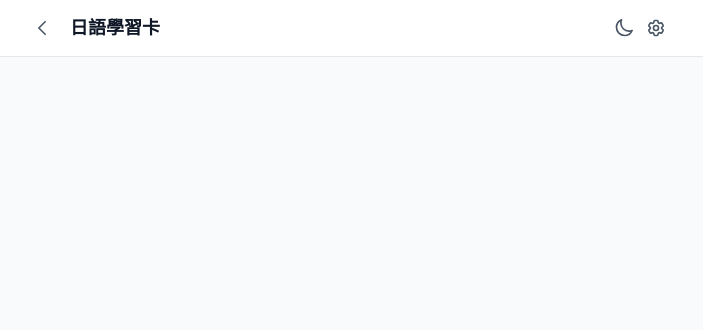
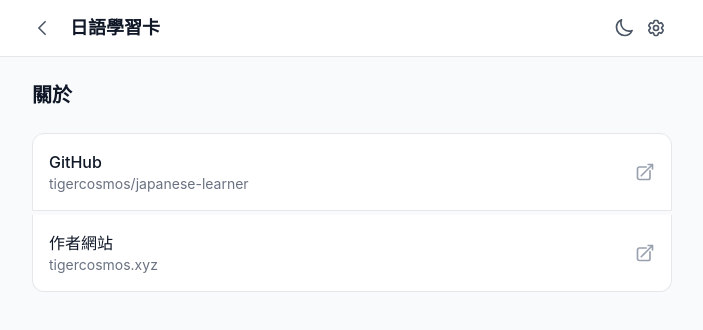
Before and after one commit to tigercosmos/japanese-learner, a React (Vite) app: page /about in a window 1280 px wide. Before the commit this address had no page. Shown: the top 330 px of the page, without its empty margins (288-991 px from the left). Built offline with nearby package versions, Linux system fonts and the light colour scheme.

Commit message:
add "more info"

```diff
--- a/src/App.tsx
+++ b/src/App.tsx
@@ -6,6 +6,7 @@
 import LearnSetupPage from "./pages/LearnSetupPage";
 import LearnPage from "./pages/LearnPage";
 import SettingsPage from "./pages/SettingsPage";
+import AboutPage from "./pages/AboutPage";
 
 export default function App() {
   return (
@@ -18,6 +19,7 @@
           <Route path="/learn/:datasetId" element={<LearnSetupPage />} />
           <Route path="/learn/:datasetId/session" element={<LearnPage />} />
           <Route path="/settings" element={<SettingsPage />} />
+          <Route path="/about" element={<AboutPage />} />
         </Routes>
       </Layout>
     </BrowserRouter>
--- a/src/hooks/useSwipe.ts
+++ b/src/hooks/useSwipe.ts
@@ -50,16 +50,17 @@
   const currentDirection = useRef<Rating | null>(null);
   const targetRef = useRef<HTMLDivElement>(null);
   const onSwipeRef = useRef(onSwipe);
-  onSwipeRef.current = onSwipe;
+  useEffect(() => {
+    onSwipeRef.current = onSwipe;
+  }, [onSwipe]);
 
-  // Reset when disabled
+  // Reset refs when disabled
   useEffect(() => {
     if (!enabled) {
       isDragging.current = false;
       startPos.current = null;
       currentDirection.current = null;
       hasMoved.current = false;
-      setSwipeState({ offsetX: 0, offsetY: 0, swiping: false, direction: null });
     }
   }, [enabled]);
 
@@ -162,8 +163,8 @@
       window.removeEventListener("mousemove", onMouseMove);
       window.removeEventListener("mouseup", onMouseUp);
     };
-    // eslint-disable-next-line react-hooks/exhaustive-deps
   }, [enabled, threshold, key]);
 
-  return { targetRef, swipeState };
+  const defaultState: SwipeState = { offsetX: 0, offsetY: 0, swiping: false, direction: null };
+  return { targetRef, swipeState: enabled ? swipeState : defaultState };
 }
--- /dev/null
+++ b/src/pages/AboutPage.tsx
@@ -0,0 +1,39 @@
+export default function AboutPage() {
+  return (
+    <div>
+      <h2 className="text-xl font-bold text-gray-900 dark:text-gray-50 mb-6">關於</h2>
+
+      <div className="space-y-1">
+        <a
+          href="https://github.com/tigercosmos/japanese-learner"
+          target="_blank"
+          rel="noopener noreferrer"
+          className="flex items-center justify-between py-4 px-4 bg-white dark:bg-gray-800 rounded-t-xl border border-gray-200 dark:border-gray-700 hover:bg-gray-50 dark:hover:bg-gray-700 transition-colors"
+        >
+          <div>
+            <div className="font-medium text-gray-900 dark:text-gray-50">GitHub</div>
+            <div className="text-sm text-gray-500 dark:text-gray-400">tigercosmos/japanese-learner</div>
+          </div>
+          <svg className="w-5 h-5 text-gray-400 dark:text-gray-500" fill="none" viewBox="0 0 24 24" strokeWidth={2} stroke="currentColor">
+            <path strokeLinecap="round" strokeLinejoin="round" d="M13.5 6H5.25A2.25 2.25 0 003 8.25v10.5A2.25 2.25 0 005.25 21h10.5A2.25 2.25 0 0018 18.75V10.5m-10.5 6L21 3m0 0h-5.25M21 3v5.25" />
+          </svg>
+        </a>
+
+        <a
+          href="https://tigercosmos.xyz/"
+          target="_blank"
+          rel="noopener noreferrer"
+          className="flex items-center justify-between py-4 px-4 bg-white dark:bg-gray-800 rounded-b-xl border border-t-0 border-gray-200 dark:border-gray-700 hover:bg-gray-50 dark:hover:bg-gray-700 transition-colors"
+        >
+          <div>
+            <div className="font-medium text-gray-900 dark:text-gray-50">作者網站</div>
+            <div className="text-sm text-gray-500 dark:text-gray-400">tigercosmos.xyz</div>
+          </div>
+          <svg className="w-5 h-5 text-gray-400 dark:text-gray-500" fill="none" viewBox="0 0 24 24" strokeWidth={2} stroke="currentColor">
+            <path strokeLinecap="round" strokeLinejoin="round" d="M13.5 6H5.25A2.25 2.25 0 003 8.25v10.5A2.25 2.25 0 005.25 21h10.5A2.25 2.25 0 0018 18.75V10.5m-10.5 6L21 3m0 0h-5.25M21 3v5.25" />
+          </svg>
+        </a>
+      </div>
+    </div>
+  );
+}
--- a/src/pages/LearnPage.tsx
+++ b/src/pages/LearnPage.tsx
@@ -25,28 +25,20 @@
   const [currentDayIndex, setCurrentDayIndex] = useState(initialDayIndex);
   const [currentIndex, setCurrentIndex] = useState(0);
 
-  // Reset card index when day changes
-  useEffect(() => {
+  const selectDay = useCallback((day: number) => {
+    setCurrentDayIndex(day);
     setCurrentIndex(0);
-  }, [currentDayIndex]);
+  }, []);
 
-  if (!dataset) {
-    return (
-      <div className="text-center py-12 text-gray-400 dark:text-gray-500">
-        <p>找不到學習集</p>
-      </div>
-    );
-  }
-
-  const isDaily = planType === "daily" && !!plan;
+  const isDaily = planType === "daily" && !!plan && !!dataset;
 
   // Determine cards for the current view
-  const allDataItems = dataset.data;
+  const allDataItems = dataset?.data ?? [];
   let dayCards = allDataItems;
   let dayCardIds: string[] = allDataItems.map((item) => item.id);
 
   if (isDaily) {
-    const dayCardIdSet = plan.cardIds[currentDayIndex] ?? [];
+    const dayCardIdSet = plan!.cardIds[currentDayIndex] ?? [];
     const idToIndex = new Map(dayCardIdSet.map((id, i) => [id, i]));
     const filtered = allDataItems
       .filter((item) => idToIndex.has(item.id))
@@ -58,7 +50,7 @@
   const totalCards = dayCards.length;
   const currentItem = dayCards[currentIndex];
   const isComplete = currentIndex >= totalCards;
-  const hasNextDay = isDaily && currentDayIndex + 1 < plan.totalDays;
+  const hasNextDay = isDaily && currentDayIndex + 1 < plan!.totalDays;
 
   const goNext = useCallback(() => {
     if (currentIndex < totalCards) {
@@ -89,6 +81,7 @@
   }, [goNext, goPrev]);
 
   const navigateToExam = useCallback(() => {
+    if (!dataset) return;
     const category = dataset.category;
     const modes = category === "vocabulary" ? VOCAB_TEST_MODES : GRAMMAR_TEST_MODES;
     const savedMode = loadTestMode(category);
@@ -107,14 +100,22 @@
           : undefined,
       },
     });
-  }, [dataset.category, datasetId, dayCardIds, isDaily, currentDayIndex, plan, navigate]);
+  }, [dataset, datasetId, dayCardIds, isDaily, currentDayIndex, plan, navigate]);
+
+  if (!dataset) {
+    return (
+      <div className="text-center py-12 text-gray-400 dark:text-gray-500">
+        <p>找不到學習集</p>
+      </div>
+    );
+  }
 
   // Day completion screen
   if (isComplete) {
     return (
       <div>
         {/* Day tabs (daily mode only) */}
-        {isDaily && <DayTabs plan={plan!} currentDayIndex={currentDayIndex} onSelectDay={setCurrentDayIndex} />}
+        {isDaily && <DayTabs plan={plan!} currentDayIndex={currentDayIndex} onSelectDay={selectDay} />}
 
         <div className="text-center py-8">
           <div className="text-4xl mb-2">📖</div>
@@ -141,7 +142,7 @@
             </button>
             {hasNextDay && (
               <button
-                onClick={() => setCurrentDayIndex((d) => d + 1)}
+                onClick={() => selectDay(currentDayIndex + 1)}
                 className="py-3 rounded-xl bg-blue-600 text-white font-semibold hover:bg-blue-700 transition-colors tap-active"
               >
                 下一天 →
@@ -156,7 +157,7 @@
   return (
     <div>
       {/* Day tabs (daily mode only) */}
-      {isDaily && <DayTabs plan={plan!} currentDayIndex={currentDayIndex} onSelectDay={setCurrentDayIndex} />}
+      {isDaily && <DayTabs plan={plan!} currentDayIndex={currentDayIndex} onSelectDay={selectDay} />}
 
       <ProgressBar current={currentIndex + 1} total={totalCards} />
 
--- a/src/pages/SettingsPage.tsx
+++ b/src/pages/SettingsPage.tsx
@@ -1,3 +1,4 @@
+import { useNavigate } from "react-router-dom";
 import { useDarkMode } from "../hooks/useDarkMode";
 import { useSettings } from "../hooks/useSettings";
 
@@ -21,6 +22,7 @@
 }
 
 export default function SettingsPage() {
+  const navigate = useNavigate();
   const { isDark, toggle: toggleDark } = useDarkMode();
   const { settings, updateSettings } = useSettings();
 
@@ -37,7 +39,7 @@
           <ToggleSwitch checked={isDark} onChange={toggleDark} />
         </div>
 
-        <div className="flex items-center justify-between py-4 px-4 bg-white dark:bg-gray-800 rounded-b-xl border border-t-0 border-gray-200 dark:border-gray-700">
+        <div className="flex items-center justify-between py-4 px-4 bg-white dark:bg-gray-800 border border-t-0 border-gray-200 dark:border-gray-700">
           <div>
             <div className="font-medium text-gray-900 dark:text-gray-50">滑動提示</div>
             <div className="text-sm text-gray-500 dark:text-gray-400">滑動卡片時顯示顏色與文字提示</div>
@@ -47,6 +49,16 @@
             onChange={() => updateSettings({ showSwipeAssist: !settings.showSwipeAssist })}
           />
         </div>
+
+        <button
+          onClick={() => navigate("/about")}
+          className="flex items-center justify-between w-full py-4 px-4 bg-white dark:bg-gray-800 rounded-b-xl border border-t-0 border-gray-200 dark:border-gray-700 hover:bg-gray-50 dark:hover:bg-gray-700 transition-colors text-left"
+        >
+          <div className="font-medium text-gray-900 dark:text-gray-50">更多資訊</div>
+          <svg className="w-5 h-5 text-gray-400 dark:text-gray-500" fill="none" viewBox="0 0 24 24" strokeWidth={2} stroke="currentColor">
+            <path strokeLinecap="round" strokeLinejoin="round" d="M8.25 4.5l7.5 7.5-7.5 7.5" />
+          </svg>
+        </button>
       </div>
     </div>
   );
```
